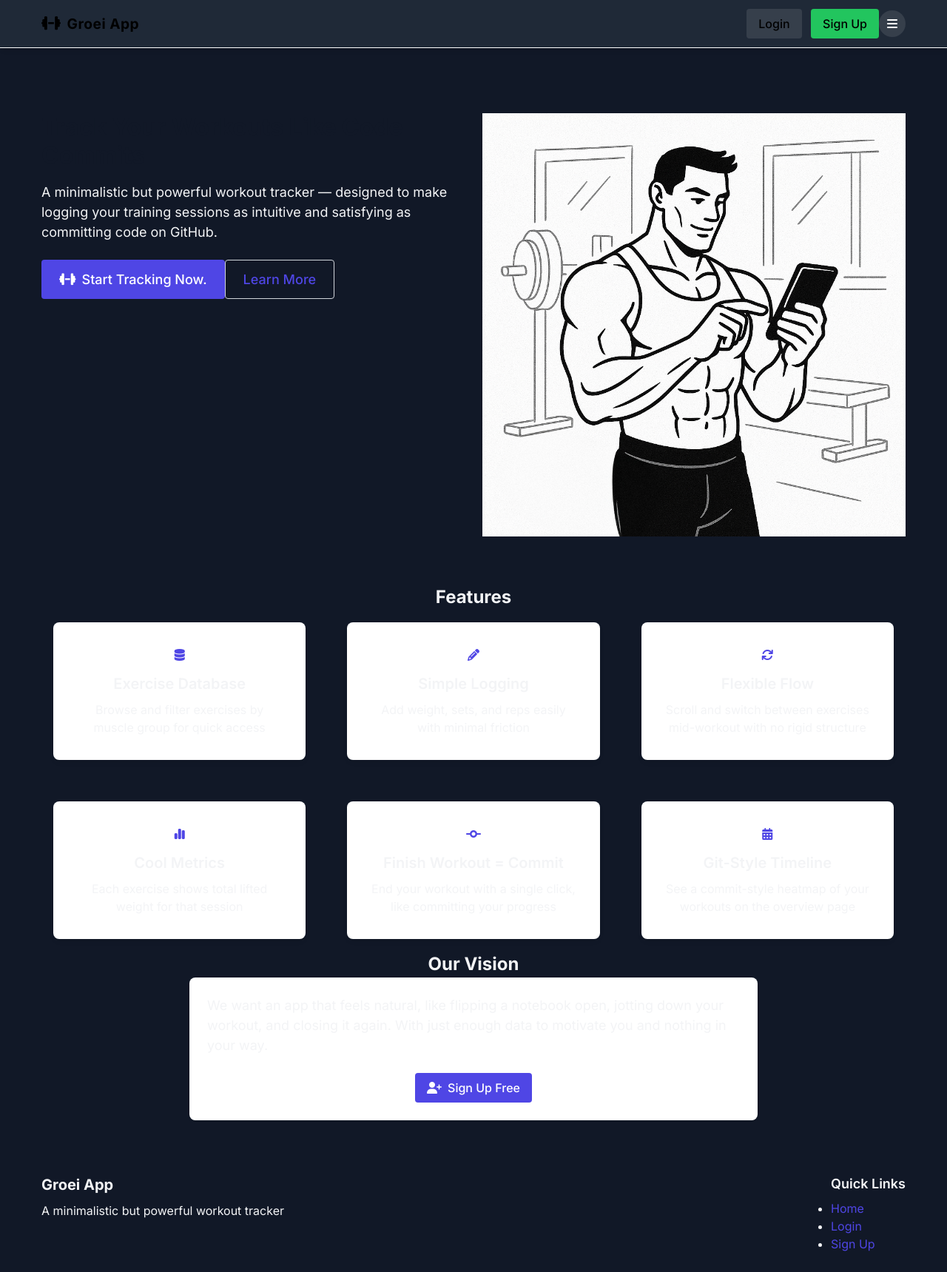
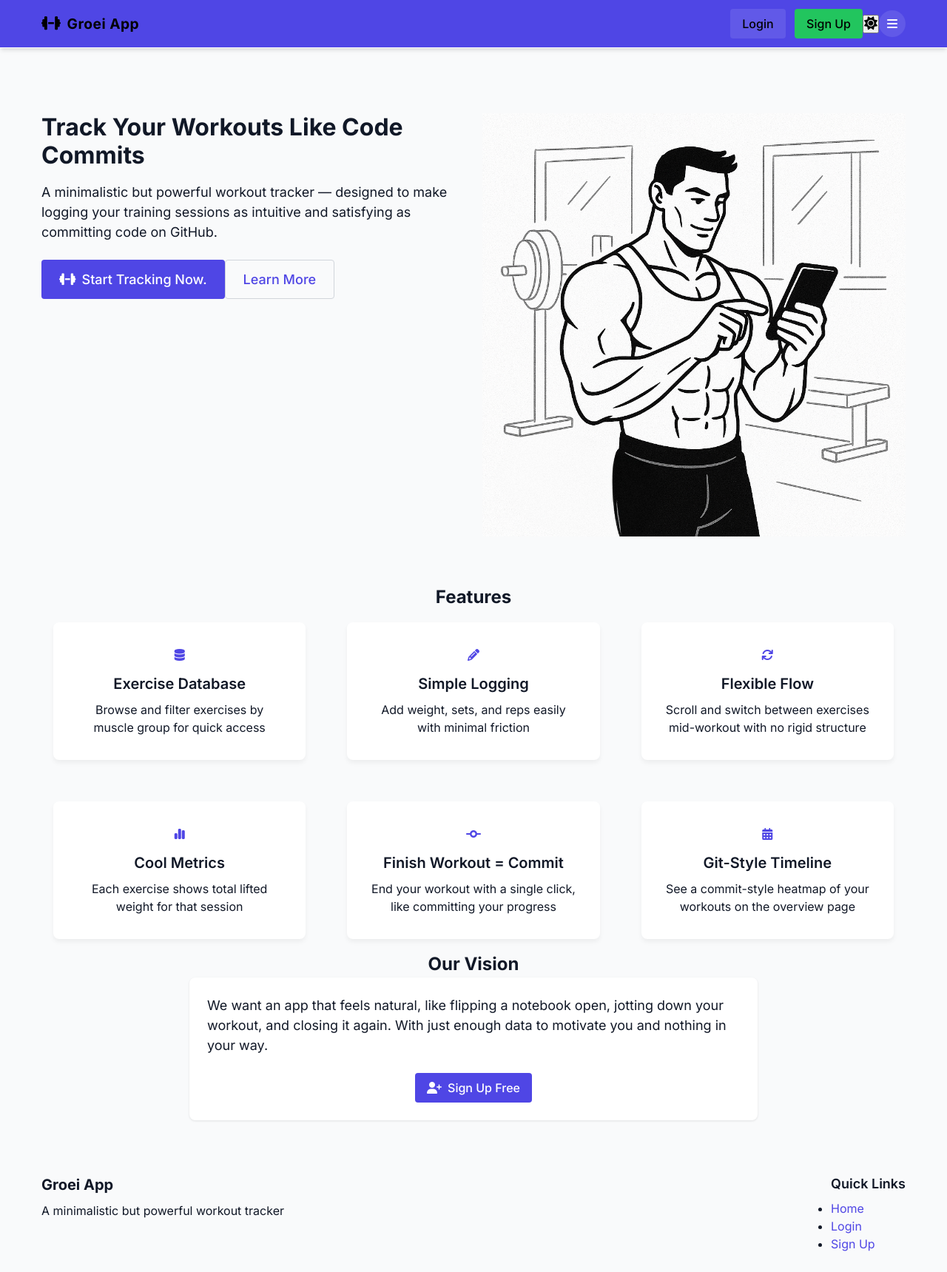
Before and after one commit to BRONDIJKxyz/Groei-app, a Flask app: template gym_app/templates/index.html in a window 1280 px wide. Shown: the top 1719 px of the page at 74% size. Run offline with Flask 3, Linux system fonts and the light colour scheme; the template is opened without the code that fills it, so the values that code supplies are empty; parts of the project's set-up code (start-up, migrations or seed data) failed here and were passed over.

Commit message:
fix dark mode (#5)

```diff
--- a/gym_app/static/css/main.css
+++ b/gym_app/static/css/main.css
@@ -9,12 +9,14 @@
 }
 
 :root {
-  --color-primary: #4f46e5;
-  --color-primary-dark: #4338ca;
-  --color-secondary: #0ea5e9;
-  --color-success: #22c55e;
-  --color-danger: #ef4444;
-  --color-warning: #f59e0b;
+  /* Standard Color Palette (used by both themes) */
+  --color-primary: #4f46e5; /* Indigo-600 */
+  --color-primary-dark: #4338ca; /* Indigo-700 */
+  --color-secondary: #0ea5e9; /* Sky-500 */
+  --color-success: #22c55e; /* Green-500 */
+  --color-danger: #ef4444; /* Red-500 */
+  --color-warning: #f59e0b; /* Amber-500 */
+
   --color-gray-50: #f9fafb;
   --color-gray-100: #f3f4f6;
   --color-gray-200: #e5e7eb;
@@ -26,35 +28,67 @@
   --color-gray-800: #1f2937;
   --color-gray-900: #111827;
 
-  /* Dark Theme Palette */
-  --color-bg-dark-primary: #111827;    /* Gray-900 - Main background */
-  --color-bg-dark-secondary: #1f2937;  /* Gray-800 - Cards, sections */
-  --color-bg-dark-tertiary: #374151;   /* Gray-700 - Borders, hover states */
+  /* Generic Application Theme Variables - Default to Light Theme */
+  --app-bg-primary: var(--color-gray-50);
+  --app-bg-secondary: white;
+  --app-bg-tertiary: var(--color-gray-200);
+  --app-text-primary: var(--color-gray-900);
+  --app-text-secondary: var(--color-gray-600);
+  --app-text-placeholder: var(--color-gray-400);
+  --app-border-color: var(--color-gray-300);
+  --app-link-color: var(--color-primary);
+  --app-link-hover-color: var(--color-primary-dark);
+  --app-header-bg: var(--color-primary);
+  --app-header-text: white;
+  --app-card-bg: white;
+  --app-card-border: var(--color-gray-200);
+  --app-card-shadow: 0 1px 3px rgba(0,0,0,0.1);
+  --app-input-bg: white;
+  --app-input-border: var(--color-gray-300);
+  --app-input-text: var(--color-gray-900);
+  --app-input-focus-border: var(--color-primary);
+}
 
-  --color-text-dark-primary: #f3f4f6;    /* Gray-100 - Primary text */
-  --color-text-dark-secondary: #9ca3af;  /* Gray-400 - Secondary text */
-  --color-text-dark-placeholder: #6b7280; /* Gray-500 - Placeholders */
+.dark-theme {
+  --app-bg-primary: var(--color-gray-900);
+  --app-bg-secondary: var(--color-gray-800);
+  --app-bg-tertiary: var(--color-gray-700);
+  --app-text-primary: var(--color-gray-100);
+  --app-text-secondary: var(--color-gray-400);
+  --app-text-placeholder: var(--color-gray-500);
+  --app-border-color: var(--color-gray-700);
+  --app-link-color: var(--color-secondary); /* Sky-500 for dark theme links */
+  --app-link-hover-color: #0284c7; /* Sky-600 */
+  --app-header-bg: var(--color-gray-800);
+  --app-header-text: var(--color-gray-100);
+  --app-card-bg: var(--color-gray-800);
+  --app-card-border: var(--color-gray-700);
+  --app-card-shadow: 0 1px 3px rgba(0,0,0,0.3);
+  --app-input-bg: var(--color-gray-700);
+  --app-input-border: var(--color-gray-600);
+  --app-input-text: var(--color-gray-100);
+  --app-input-focus-border: var(--color-secondary);
 }
 
 html {
   font-family: 'Inter', system-ui, -apple-system, sans-serif;
   font-size: 16px;
   line-height: 1.5;
-  color: var(--color-text-dark-primary); /* Default text color for dark theme */
+  color: var(--app-text-primary);
 }
 
 body {
-  background-color: var(--color-bg-dark-primary); /* Main background for dark theme */
+  background-color: var(--app-bg-primary);
 }
 
 a {
-  color: var(--color-primary); /* Default link color, can be adjusted */
+  color: var(--app-link-color);
   text-decoration: none;
+  transition: color 0.2s ease-in-out;
 }
 
 a:hover {
-  color: var(--color-primary-dark);
-  text-decoration: underline;
+  color: var(--app-link-hover-color);
 }
 
 button, input, select, textarea {
--- a/gym_app/templates/base.html
+++ b/gym_app/templates/base.html
@@ -49,7 +49,7 @@
     <link rel="stylesheet" href="https://cdnjs.cloudflare.com/ajax/libs/font-awesome/6.4.0/css/all.min.css">
 </head>
 <body class="flex flex-col min-h-screen {% if request.endpoint == 'main.dashboard' %}dashboard-page{% endif %}">
-    <header class="shadow-md" style="background-color: var(--color-bg-dark-secondary); color: var(--color-text-dark-primary);">
+    <header class="shadow-md" style="background-color: var(--app-header-bg); color: var(--app-header-text);">
         <nav class="container mx-auto px-4 py-3">
             <div class="flex justify-between items-center">
                 <!-- App Logo - Always visible -->
@@ -88,6 +88,11 @@
                         <a href="{{ url_for('auth.register') }}" class="action-button primary-action">Sign Up</a>
                     {% endif %}
                 </div>
+
+                <!-- Theme Toggle Button -->
+                <button id="theme-toggle" type="button" class="ml-4 p-2 rounded-lg text-sm focus:outline-none focus:ring-2 focus:ring-gray-400" title="Toggle theme">
+                    <i class="fas fa-sun text-lg"></i> <!-- Default to sun icon -->
+                </button>
 
                 <!-- Mobile action button and menu toggle -->
                 <div class="md:hidden flex items-center">
@@ -197,8 +202,43 @@
     <script src="{{ url_for('static', filename='js/clean-navigation.js') }}"></script>
     <script src="{{ url_for('static', filename='js/progress-database-fix.js') }}"></script>
 
-    <!-- Mobile menu toggle script -->
+    <!-- Theme toggle logic -->
     <script>
+        const themeToggleBtn = document.getElementById('theme-toggle');
+        const themeToggleIcon = themeToggleBtn.querySelector('i');
+        const body = document.body;
+
+        const applyTheme = (theme) => {
+            if (theme === 'dark') {
+                body.classList.add('dark-theme');
+                themeToggleIcon.classList.remove('fa-sun');
+                themeToggleIcon.classList.add('fa-moon');
+            } else {
+                body.classList.remove('dark-theme');
+                themeToggleIcon.classList.remove('fa-moon');
+                themeToggleIcon.classList.add('fa-sun');
+            }
+            localStorage.setItem('theme', theme);
+        };
+
+        // Load saved theme or default to light
+        const savedTheme = localStorage.getItem('theme');
+        const prefersDark = window.matchMedia && window.matchMedia('(prefers-color-scheme: dark)').matches;
+
+        let currentTheme = 'light'; // Default to light
+        if (savedTheme) {
+            currentTheme = savedTheme;
+        } else if (prefersDark) {
+            currentTheme = 'dark'; // If user has OS preference for dark and no saved theme
+        }
+        applyTheme(currentTheme);
+
+        themeToggleBtn.addEventListener('click', () => {
+            const newTheme = body.classList.contains('dark-theme') ? 'light' : 'dark';
+            applyTheme(newTheme);
+        });
+
+        // Mobile menu toggle script
         document.addEventListener('DOMContentLoaded', function() {
             const mobileMenuButton = document.getElementById('mobile-menu-button');
             const mobileMenu = document.getElementById('mobile-menu');
```
